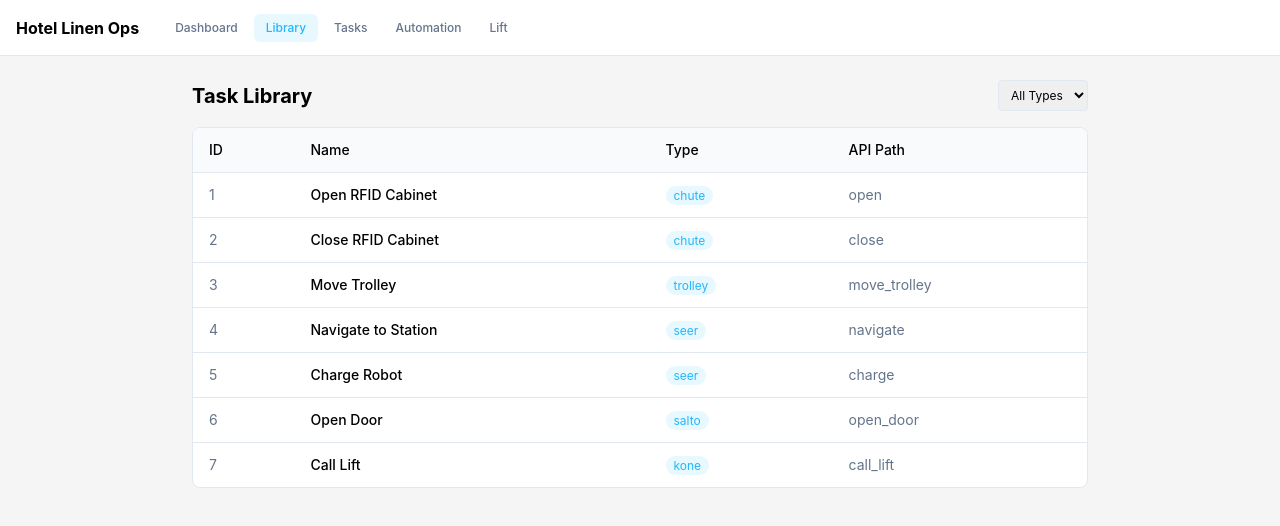
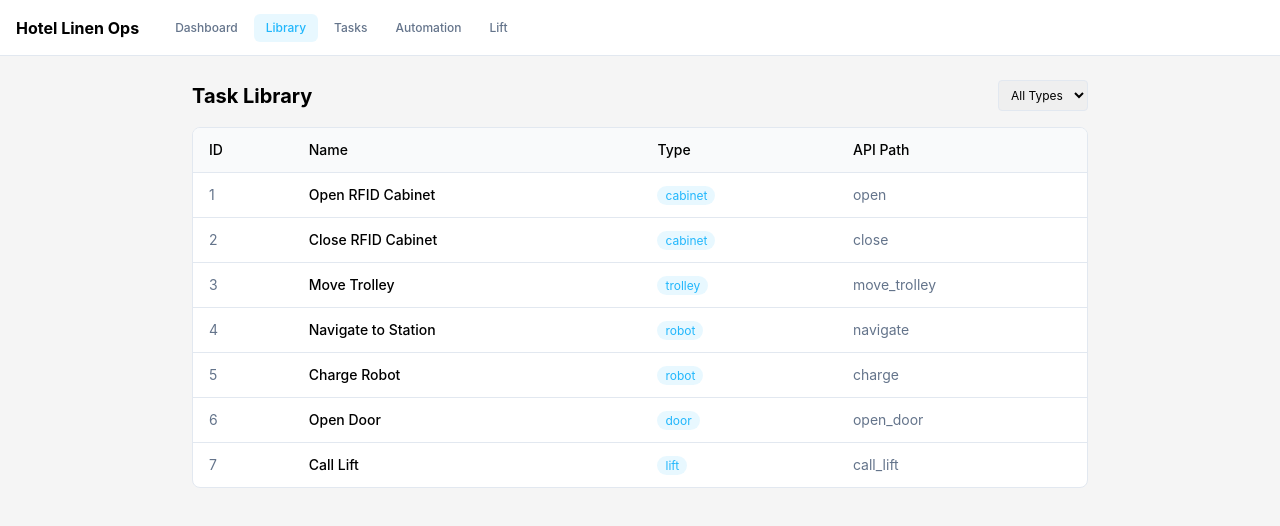
Before and after one commit to alfianahar/hotel-linen-amr-ops, a React (Vite) app: page /library in a window 1280 px wide. Shown: the top 526 px of the page. Built offline with nearby package versions, Linux system fonts and the light colour scheme.

Commit message:
chore: sanitize branding and remove NDA references

```diff
--- a/frontend/MapStage/MapStage.tsx
+++ b/frontend/MapStage/MapStage.tsx
@@ -1,10 +1,10 @@
 import React, { useCallback, useRef, useState, useEffect } from 'react'
-import { EBoxType, ETrolleyType, IMapStageProps, ISaltoDoorBox, TMapBox } from './types'
+import { EBoxType, ETrolleyType, IMapStageProps, IDoorBox, TMapBox } from './types'
 import { BOX_TYPE_COLORS, TROLLEY_TYPE_COLORS } from './constants'
 import APDetailPanel, { PanelMode } from './components/APDetailPanel'
-import SaltoDoorPanel from './components/SaltoDoorPanel'
+import DoorPanel from './components/DoorPanel'
 import { ALL_FLOORS } from './floors'
-import { getSaltoDoorFixedPosition } from './saltoDoorPositions'
+import { getDoorFixedPosition } from './doorPositions'
 
 const MIN_ZOOM = 0.4; const MAX_ZOOM = 3.0; const ZOOM_STEP = 0.15; const PINCH_SENSITIVITY = 0.01
 
@@ -27,7 +27,7 @@ const MapStage: React.FC<IMapStageProps> = ({
   const lastTouchCenter = useRef<{ x: number; y: number } | null>(null)
 
   const [panelMode, setPanelMode] = useState<PanelMode | null>(null)
-  const [selectedSaltoDoor, setSelectedSaltoDoor] = useState<ISaltoDoorBox | null>(null)
+  const [selectedSaltoDoor, setSelectedSaltoDoor] = useState<IDoorBox | null>(null)
   const [actionError, setActionError] = useState<string | null>(null)
   const abortExecutionRef = useRef<(() => void) | null>(null)
 
@@ -64,7 +64,7 @@ const MapStage: React.FC<IMapStageProps> = ({
   const handleBoxClick = useCallback((box: TMapBox) => {
     const isAP = box.type === EBoxType.AP
     const isTargetOnly = box.type === EBoxType.CP
-    const isSaltoDoor = box.type === EBoxType.SALTO_DOOR
+    const isSaltoDoor = box.type === EBoxType.DOOR
     const isLm = [EBoxType.ELEVATOR, EBoxType.CHUTE, EBoxType.STORAGE, EBoxType.DISPATCH, EBoxType.RFID_KABINET].includes(box.type)
     const isSelectingDest = panelMode?.kind === 'selectDest'
     const isSelectingRfidReturn = panelMode?.kind === 'selectRfidReturnDest'
@@ -80,7 +80,7 @@ const MapStage: React.FC<IMapStageProps> = ({
       return
     }
     if (isAP || isLm || isTargetOnly) { setSelectedSaltoDoor(null); setPanelMode({ kind: 'detail', apId: box.id, apLabel: box.label, stationType: isAP ? 'ap' : isTargetOnly ? 'cp' : 'lm' }); return }
-    if (isSaltoDoor) { setPanelMode(null); setSelectedSaltoDoor(box as ISaltoDoorBox); return }
+    if (isSaltoDoor) { setPanelMode(null); setSelectedSaltoDoor(box as IDoorBox); return }
     setPanelMode(null); setSelectedSaltoDoor(null)
     if (onBoxClick && box.isClickable !== false) onBoxClick(box)
   }, [onBoxClick, panelMode, findBoxById])
@@ -199,7 +199,7 @@ const MapStage: React.FC<IMapStageProps> = ({
           const bg = BOX_TYPE_COLORS[box.type]; const sel = isSelected(box.id)
           const x = box.pose.position.x; const y = box.pose.position.y
           const isAP = box.type === EBoxType.AP
-          const isSaltoDoor = box.type === EBoxType.SALTO_DOOR
+          const isSaltoDoor = box.type === EBoxType.DOOR
           const supportsTrolley = isAP || box.id === 'LM34'
           const assignment = supportsTrolley && trolleyMap ? trolleyMap[box.id] ?? null : null
           const tColor = assignment ? TROLLEY_TYPE_COLORS[assignment.trolley.type] : null
@@ -230,7 +230,7 @@ const MapStage: React.FC<IMapStageProps> = ({
             <LegendItem color={BOX_TYPE_COLORS[EBoxType.STORAGE]} label="Storage" />
             <LegendItem color={BOX_TYPE_COLORS[EBoxType.DISPATCH]} label="Dispatch" />
             <LegendItem color={BOX_TYPE_COLORS[EBoxType.CHUTE]} label="Chute" />
-            <LegendItem color={BOX_TYPE_COLORS[EBoxType.SALTO_DOOR]} label="Door" />
+            <LegendItem color={BOX_TYPE_COLORS[EBoxType.DOOR]} label="Door" />
             <span className="w-px h-4 bg-gray-300" />
             <TLegend color={TROLLEY_TYPE_COLORS[ETrolleyType.EMPTY_CLEAN]} label="Empty Clean" />
             <TLegend color={TROLLEY_TYPE_COLORS[ETrolleyType.FULL_CLEAN]} label="Full Clean" />
@@ -293,7 +293,7 @@ const MapStage: React.FC<IMapStageProps> = ({
 
       {selectedSaltoDoor && (
         <div ref={panelRef}>
-          <SaltoDoorPanel door={selectedSaltoDoor} onOpen={async () => ({ success: true, message: 'Door opened' })} onClose={() => setSelectedSaltoDoor(null)} />
+          <DoorPanel door={selectedSaltoDoor} onOpen={async () => ({ success: true, message: 'Door opened' })} onClose={() => setSelectedSaltoDoor(null)} />
         </div>
       )}
 
--- a/frontend/MapStage/constants.ts
+++ b/frontend/MapStage/constants.ts
@@ -10,7 +10,7 @@ export const BOX_TYPE_COLORS: Record<EBoxType, string> = {
   [EBoxType.STORAGE]: '#FFD700',
   [EBoxType.DISPATCH]: '#5EEAD4',
   [EBoxType.RFID_KABINET]: '#FF69B4',
-  [EBoxType.SALTO_DOOR]: '#FBBF24',
+  [EBoxType.DOOR]: '#FBBF24',
 }
 
 export const BOX_STATE_BORDERS: Record<EBoxState, string> = {
--- a/frontend/MapStage/saltoDoorPositions.ts
+++ b/frontend/MapStage/doorPositions.ts
@@ -1,6 +1,6 @@
-export interface ISaltoDoorFixedPosition { x: number; y: number }
+export interface IDoorFixedPosition { x: number; y: number }
 
-const POSITIONS: Record<string, ISaltoDoorFixedPosition> = {
+const POSITIONS: Record<string, IDoorFixedPosition> = {
   '0:Dispatch': { x: 10, y: 0 },
   '0:Corridor': { x: 300, y: 0 },
   '0:Storage': { x: 460, y: 0 },
@@ -16,6 +16,6 @@ const POSITIONS: Record<string, ISaltoDoorFixedPosition> = {
   '8:ChuteArea': { x: 300, y: 180 },
 }
 
-export function getSaltoDoorFixedPosition(floor: number, area: string): ISaltoDoorFixedPosition | null {
+export function getDoorFixedPosition(floor: number, area: string): IDoorFixedPosition | null {
   return POSITIONS[`${floor}:${area}`] ?? null
 }
--- a/frontend/MapStage/types.ts
+++ b/frontend/MapStage/types.ts
@@ -6,7 +6,7 @@ export enum EBoxType {
   STORAGE = 'STORAGE',
   DISPATCH = 'DISPATCH',
   RFID_KABINET = 'RFID_KABINET',
-  SALTO_DOOR = 'SALTO_DOOR',
+  DOOR = 'DOOR',
 }
 
 export enum EParkingArea {
@@ -73,9 +73,9 @@ export interface IBox {
 export interface IAPBox extends IBox { type: EBoxType.AP; linkedTo?: string }
 export interface ICPBox extends IBox { type: EBoxType.CP; connectedAPs?: string[] }
 export interface ISpecialLMBox extends IBox { type: EBoxType.ELEVATOR | EBoxType.CHUTE | EBoxType.STORAGE | EBoxType.RFID_KABINET | EBoxType.DISPATCH; lmId: string; description: string }
-export interface ISaltoDoorBox extends IBox { type: EBoxType.SALTO_DOOR; area: string; floor: number; doorIds: string[]; readerNames: string[] }
+export interface IDoorBox extends IBox { type: EBoxType.DOOR; area: string; floor: number; doorIds: string[]; readerNames: string[] }
 
-export type TMapBox = IAPBox | ICPBox | ISpecialLMBox | ISaltoDoorBox
+export type TMapBox = IAPBox | ICPBox | ISpecialLMBox | IDoorBox
 
 export interface IWaypoint { id: string; label: string; pose: IPose; isNavigable?: boolean }
 export interface IPathSegment { id: string; from: string; to: string; color?: string; lineWidth?: number }
--- a/frontend/contexts/StorageContext.tsx
+++ b/frontend/contexts/StorageContext.tsx
@@ -12,7 +12,7 @@ export interface Task { id: number; name: string; type: string; api_path: string
 export interface TaskQueue { id: number; robot_ip: string; task_type: 'single' | 'sequence'; task_id?: number; task_sequence_id?: number; status: string; priority: number; order_index: number; created_at: string }
 export interface AutomationRule { id: number; name: string; description?: string; enabled: boolean; trigger_type: string; trigger_config: string; action_type: string; action_config: string; created_at: string }
 export interface AutomationExecution { id: number; rule_id: number; status: string; triggered_by: string; context?: string; result?: string; error_message?: string; started_at: string }
-export interface SaltoDoorID { id: number; floor: number | null; area: string | null; reader_name: string; extension_id: string; created_at: string }
+export interface DoorConfig { id: number; floor: number | null; area: string | null; reader_name: string; extension_id: string; created_at: string }
 export interface TaskMasterAssignment { id: number; status: string; source: string; task_type: string; task_id?: number; task_sequence_id?: number; robot_assignment_mode: string; requested_robot_ip?: string; assigned_robot_ip?: string; queue_id?: number; source_ap_id?: string; dest_ap_id?: string; created_at: string }
 
 const sleep = (ms: number) => new Promise(r => setTimeout(r, ms))
@@ -26,7 +26,7 @@ interface Store {
   taskQueues: TaskQueue[]
   automationRules: AutomationRule[]
   automationExecutions: AutomationExecution[]
-  doorConfigs: SaltoDoorID[]
+  doorConfigs: DoorConfig[]
   settings: Record<string, string>
   taskMasterAssignments: TaskMasterAssignment[]
   _nextId: number
@@ -85,7 +85,7 @@ interface StorageCtx {
   getTasks: () => Task[]
   getQueues: (robotIp?: string) => TaskQueue[]
   automationRules: AutomationRule[]
-  doorConfigs: SaltoDoorID[]
+  doorConfigs: DoorConfig[]
   updateDoorConfig: (id: number, data: { floor?: number | null; area?: string | null }) => void
   updateSetting: (name: string, value: string) => void
   getSetting: (name: string) => string | undefined
--- a/frontend/data/seed.ts
+++ b/frontend/data/seed.ts
@@ -15,13 +15,13 @@ export const SEED_ROBOTS = [
 ]
 
 export const SEED_TASKS = [
-  { id: 1, name: 'Open RFID Cabinet', type: 'chute', api_path: 'open', payload: null, created_at: new Date().toISOString() },
-  { id: 2, name: 'Close RFID Cabinet', type: 'chute', api_path: 'close', payload: null, created_at: new Date().toISOString() },
+  { id: 1, name: 'Open RFID Cabinet', type: 'cabinet', api_path: 'open', payload: null, created_at: new Date().toISOString() },
+  { id: 2, name: 'Close RFID Cabinet', type: 'cabinet', api_path: 'close', payload: null, created_at: new Date().toISOString() },
   { id: 3, name: 'Move Trolley', type: 'trolley', api_path: 'move_trolley', payload: null, created_at: new Date().toISOString() },
-  { id: 4, name: 'Navigate to Station', type: 'seer', api_path: 'navigate', payload: null, created_at: new Date().toISOString() },
-  { id: 5, name: 'Charge Robot', type: 'seer', api_path: 'charge', payload: null, created_at: new Date().toISOString() },
-  { id: 6, name: 'Open Door', type: 'salto', api_path: 'open_door', payload: null, created_at: new Date().toISOString() },
-  { id: 7, name: 'Call Lift', type: 'kone', api_path: 'call_lift', payload: null, created_at: new Date().toISOString() },
+  { id: 4, name: 'Navigate to Station', type: 'robot', api_path: 'navigate', payload: null, created_at: new Date().toISOString() },
+  { id: 5, name: 'Charge Robot', type: 'robot', api_path: 'charge', payload: null, created_at: new Date().toISOString() },
+  { id: 6, name: 'Open Door', type: 'door', api_path: 'open_door', payload: null, created_at: new Date().toISOString() },
+  { id: 7, name: 'Call Lift', type: 'lift', api_path: 'call_lift', payload: null, created_at: new Date().toISOString() },
 ]
 
 export const SEED_AUTOMATION_RULES = [
@@ -37,7 +37,6 @@ export const SEED_DOOR_CONFIGS = [
 
 export const SEED_SETTINGS: Record<string, string> = {
   push_interval: '500',
-  seer_tcp_enabled: 'false',
 }
 
 export interface RobotLocation {
--- a/frontend/pages/library.tsx
+++ b/frontend/pages/library.tsx
@@ -20,9 +20,10 @@ export default function LibraryPage() {
               <option value="all">All Types</option>
               <option value="chute">Chute</option>
               <option value="trolley">Trolley</option>
-              <option value="seer">Robot</option>
-              <option value="salto">Door</option>
-              <option value="kone">Lift</option>
+              <option value="robot">Robot</option>
+              <option value="door">Door</option>
+              <option value="lift">Lift</option>
+              <option value="cabinet">Cabinet</option>
             </select>
           </div>
           <div className="bg-white rounded-lg border overflow-hidden">
```
Also changed, not shown: frontend/MapStage/components/DoorPanel.tsx (renamed from frontend/MapStage/components/SaltoDoorPanel.tsx, +5 -5 lines), components.json (deleted).
